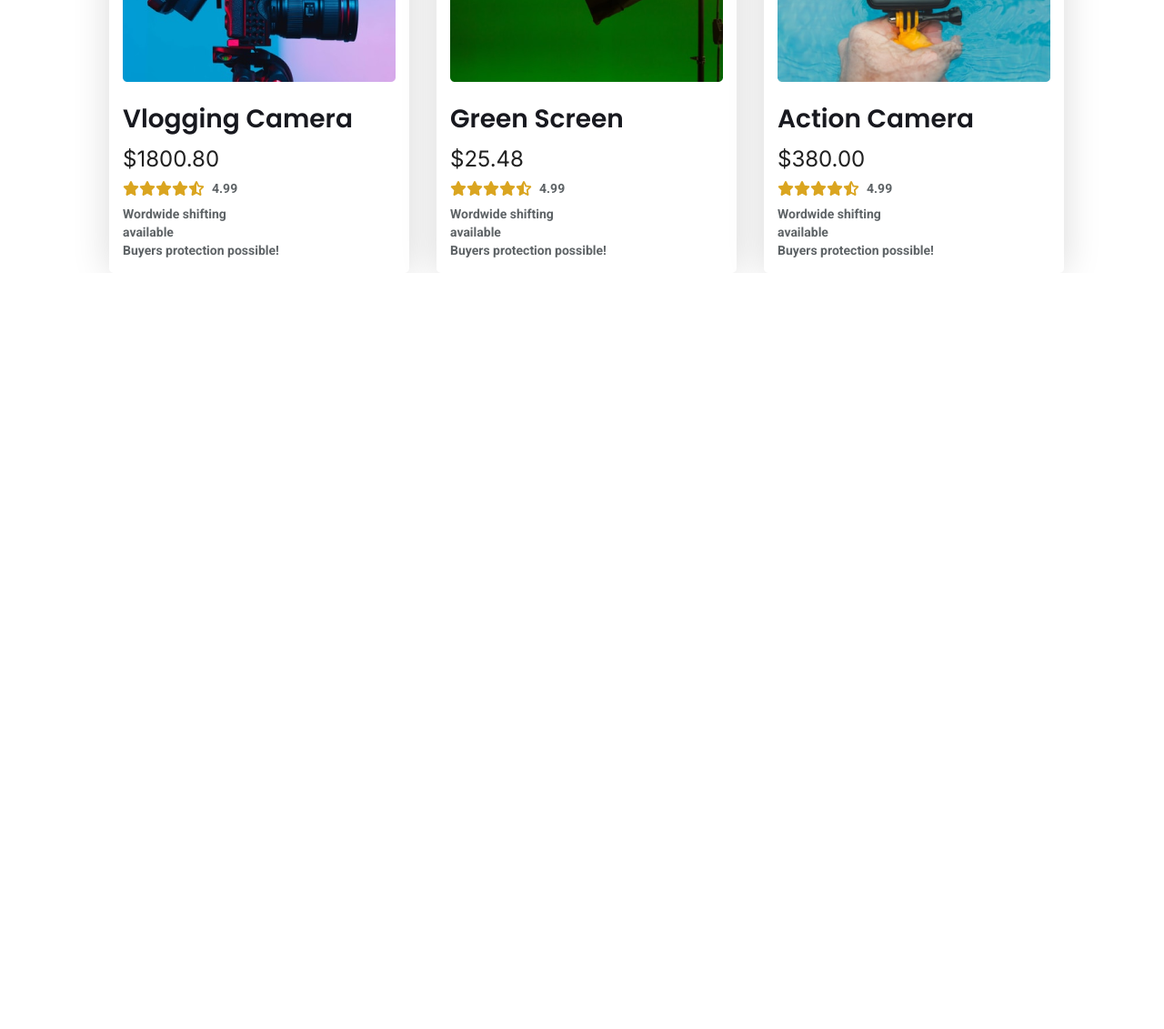
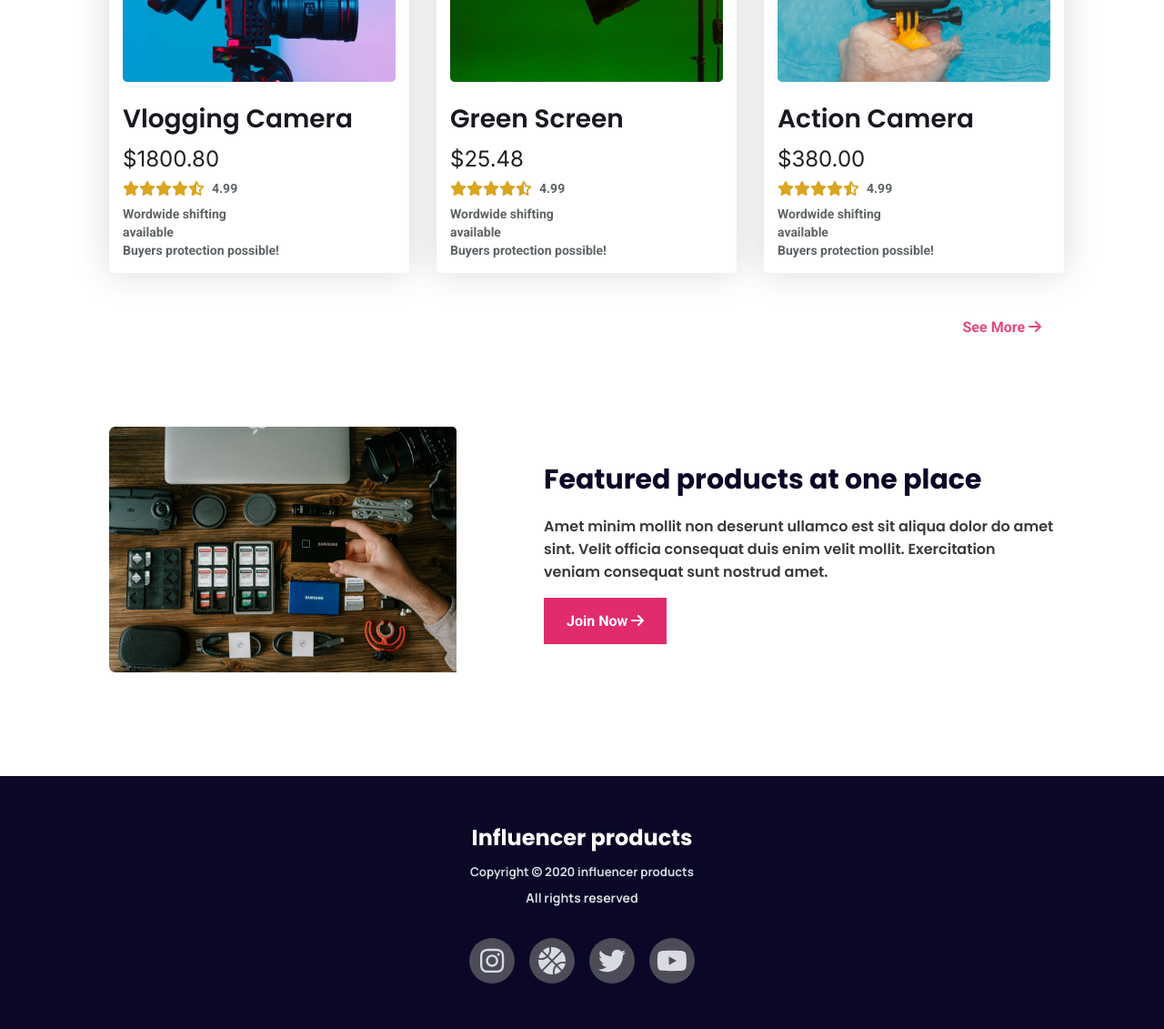
Before and after one commit to lilycm/influencer-gear, a plain HTML site: page index.html in a window 1280 px wide. Shown: the part 2247-3378 px from the top of the page at 91% size. Before the commit the page ends 2547 px from the top, so only its background shows below. Drawn offline with Linux system fonts and the light colour scheme.

Commit message:
complete website

```diff
--- a/index.html
+++ b/index.html
@@ -223,9 +223,40 @@
                         Buyers protection possible!</p>
                 </div>
             </div>
+            <div class="see-more-link"><a href="">See More <i class="fa-solid fa-arrow-right"></i></a></div>
         </section>
         <!-- product section end -->
+
+        <!-- join section start -->
+        <section class="join-section">
+            <div class="join-photo">
+                <img src="images/gear.png" alt="">
+            </div>
+            <div class="join-detail">
+                <h2>Featured products at one place</h2>
+                <p class="common-text">Amet minim mollit non deserunt ullamco est sit aliqua dolor do amet sint. Velit officia consequat duis enim velit mollit. Exercitation veniam consequat sunt nostrud amet.</p>
+                <button class="btn-primary join-btn">Join Now <i class="fa-solid fa-arrow-right"></i></button>
+            </div>
+        </section>
+        <!-- join section end -->
     </main>
+
+    <!-- footer section start -->
+    <footer>
+        <div class="footer-detail">
+            <h1>Influencer products</h1>
+            <small>Copyright &copy; 2020  influencer products</small>
+            <p>All rights reserved</p>
+            <div class="smm-logo">
+                <div class="smm-icon"><i class="fa-brands fa-instagram"></i></div>
+                <div class="smm-icon"><i class="fa-solid fa-basketball"></i></div>
+                <div class="smm-icon"><i class="fa-brands fa-twitter"></i></div>
+                <div class="smm-icon"><i class="fa-brands fa-youtube"></i></div>
+            </div>
+        </div>
+    </footer>
+    <!-- footer section end -->
+
 
 
     <!-- font awesome link -->
--- a/style/style.css
+++ b/style/style.css
@@ -149,7 +149,137 @@ main{
     padding: 0;
     line-height: 20px;
 }
+
+.see-more-link{
+    margin-top: 50px;
+    text-align: right;
+    color: rgba(224, 44, 109, 0.87);
+    font-size: 16px;
+    font-weight: 700;
+
+}
+
+.see-more-link a{
+    text-decoration: none;
+    color: rgba(224, 44, 109, 0.87);
+    transition: .5s linear;
+    padding: 10px 15px;
+}
+
+.see-more-link a:hover{
+    background: #E02C6D;
+    padding: 10px 15px;
+    color: #FFF;
+}
 /* products section end */
+
+
+/* join section start */
+.join-section{
+    margin-top: 100px;
+    display: flex;
+    gap: 96px;
+    align-items: center;
+}
+
+.join-section .join-btn{
+    border-radius: 0;
+    cursor: pointer;
+    border: 1px solid #E02C6D;
+    transition: .5s ease-in-out;
+}
+.join-section .join-btn:hover{
+    color: #E02C6D;
+    border: 1px solid #E02C6D;
+    background: none;
+}
+
+.join-section .join-detail h2{
+    color: #0A0826;
+    font-size: 30px;
+    font-weight: 700;
+    font-family: 'Poppins', sans-serif;
+}
+
+.join-section .join-detail p{
+    padding: 16px 0px;
+}
+
+.join-photo{
+    width: 90%;
+    overflow: hidden;
+    border-radius: 5px;
+}
+
+.join-photo img{
+    transition: all .5s linear;
+}
+
+.join-photo img:hover{
+    transform: scale(1.3);
+    cursor: pointer;
+}
+/* join section end */
+
+
+/* footer section start */
+
+footer{
+    margin-top: 110px;
+    background: #0A0826;
+    padding: 50px;
+}
+
+.footer-detail{
+    text-align: center;
+}
+
+.footer-detail h1{
+    color: #fff;
+    font-size: 24px;
+    font-weight: 700;
+    font-family: 'Poppins', sans-serif;
+    padding-bottom: 10px;
+}
+
+.footer-detail small{
+    color: #D9DBE1;
+    font-family: 'Manrope', sans-serif;
+}
+
+.footer-detail p{
+    color: #D9DBE1;
+    font-size: 14px;
+    padding: 10px;
+    font-family: 'Manrope', sans-serif;
+}
+
+.footer-detail .smm-logo{
+    padding-top: 25px;
+    color: #D9DBE1;
+    display: flex;
+    justify-content: center;
+    gap: 16px;
+    font-size: 30px;
+}
+
+.smm-logo .smm-icon{
+    width: 50px;
+    height: 50px;
+    background: rgba(128, 128, 128, 0.562);
+    border-radius: 50%;
+    display: flex;
+    align-items: center;
+    justify-content: center;
+    transition: all .7s ease-in-out;
+}
+
+.smm-logo .smm-icon:hover{
+    box-shadow: 0px 0px 30px 0px rgb(185, 5, 74);
+    cursor: pointer;
+    background: #E02C6D;
+}
+/* footer section end */
 
 
 
@@ -228,6 +358,15 @@ main{
         width: 100%;
     }
 
+    .join-section{
+        flex-direction: column-reverse;
+    }
+
+    .join-section .join-detail{
+        padding: 20px;
+        text-align: center;
+    }
+
 }
 
 
@@ -285,5 +424,21 @@ main{
     .product-section .products .product img{
         width: 100%;
     }
+    .join-section{
+        flex-direction: column-reverse;
+    }
+
+    .join-section .join-detail{
+        text-align: center;
+    }
+
+    .join-photo{
+        width: 100%;
+        border-radius: 5px;
+    }
+
+    .join-photo img{
+        width: 100%;
+    }
 
 }
```
